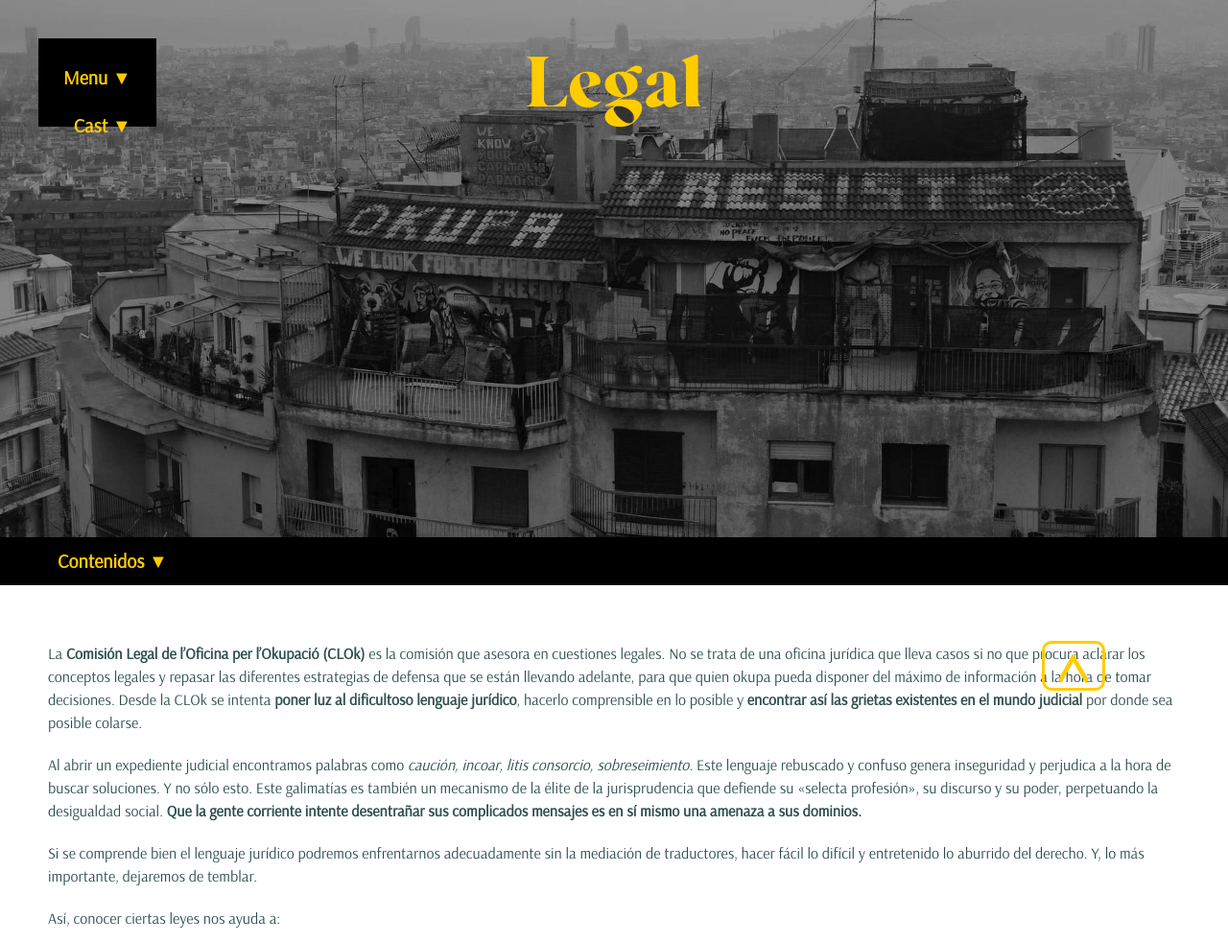
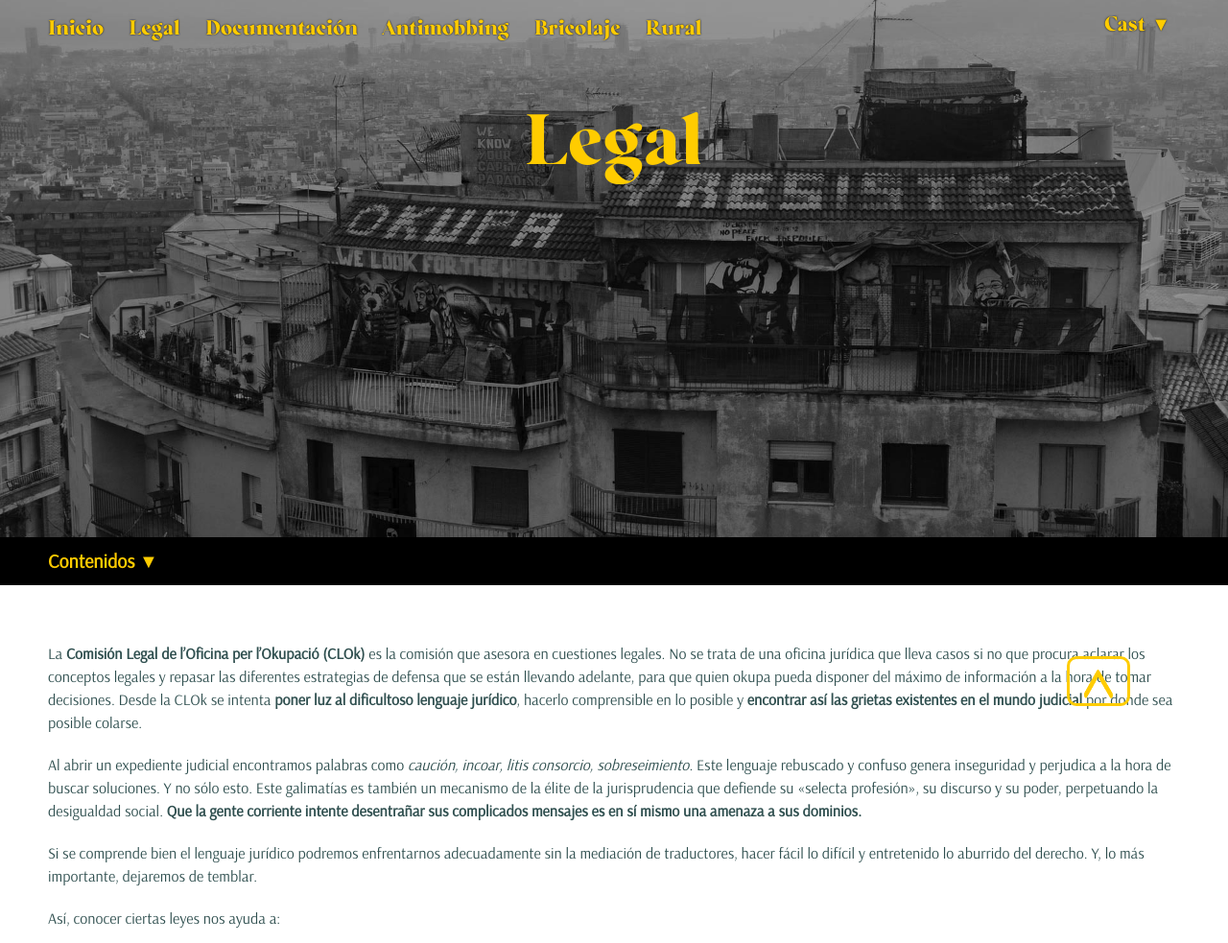
Before and after one commit to nada-no/ofiok, a plain HTML site: page legal.html in a window 1280 px wide. Shown: the top 983 px of the page at 96% size. Drawn offline with Linux system fonts and the light colour scheme.

Commit message:
terminada excepto video

```diff
--- a/legal.html
+++ b/legal.html
@@ -14,8 +14,18 @@
 <body>
     <header>
         <nav>
+            <div id="navgran">
+
+                <div><a href="index.html">Inicio</a></div>
+
+                <div><a href="#">Legal</a></div>
+                <div><a href="#">Documentación</a></div>
+                <div><a href="#">Antimobbing</a></div>
+                <div><a href="#">Bricolaje</a></div>
+                <div><a href="#">Rural</a></div>
+                </div>
             <div id="navbar">
-                <img id="logo" src="images/okupa-logo.png" width="100px">
+
                 <p id="menu">Menu ▼</p>
                 <div class="desplega" id="menucont" style="display: none;">
                     <div>
@@ -34,11 +44,11 @@
                         <p><a href="#">Bricolaje</a></p>
                     </div>
                     <div>
-                        <p><a href="#">Legal</a></p>
+                        <p><a href="#">Rural</a></p>
                     </div>
                 </div>
             </div>
-            <div>
+            <div id="langbar">
                 <p id="lang">Cast ▼</p>
                 <div class="desplega" id="langcont" style="display: none;">
                     <div>
@@ -853,7 +863,7 @@
     </main>
 
     <footer>
-        <p>Oficina por la Okupación de Karcelona 2020</p>
+        <img src="images/okupa-logo.png" width="60px"><p>Oficina por la Okupación de Karcelona 2020</p>
     </footer>
 
     <script src="ofi.js"></script>
--- a/style.css
+++ b/style.css
@@ -278,6 +278,10 @@ a:visited{
 
 }
 
+footer *{
+    display: inline-block;
+}
+
 form {
     padding-top: 5vw;
     padding-bottom: 5vw;
--- a/styles_content.css
+++ b/styles_content.css
@@ -155,9 +155,7 @@ table {
     float: left;
 }
 
-#logo{
-    display: none;
-}
+
 
 #lang{
     float: right;
@@ -196,8 +194,8 @@ table {
     border: 3px solid #ffcc00;
     position: fixed;
     z-index: 500;
-    bottom: 10vh;
-    right: 10vw;
+    bottom: 8vh;
+    right: 8vw;
     border-radius: 10px 10px 10px 10px;
 -moz-border-radius: 10px 10px 10px 10px;
 -webkit-border-radius: 10px 10px 10px 10px;
@@ -245,7 +243,7 @@ p,ul,ol,quote{
 
 
 h1,h2{
-    padding-top: 40px;
+    padding-top: 100px;
 }
 
 h2{
@@ -273,7 +271,7 @@ ul{
     display: block;
     background-color: black;
     color: #ffcc00;
-   padding-left: 50px;
+   padding-left: 40px;
     cursor: pointer;
     font-size: 20px;
 }
@@ -296,6 +294,7 @@ nav:hover{
 #contenido{
     display: none;
     font-size: 16px;
+    padding: 0;
 
 }
 
@@ -369,17 +368,76 @@ main{
     padding-right: 40px;
 }
 
+#navgran{
+    display:none;
+}
+
+footer *{
+    display: inline-block;
+}
+
+footer{
+     background-color: rgb(26, 26, 26);
+    color: rgb(64, 64, 64);
+    font-family: arsenal, sans-serif;
+    padding: 2vw;
+    padding-top: 5vw;
+}
+
 @media only screen and (min-width: 700px) {
 
 
 nav{
     position: fixed;
-    margin: 40px;
+   padding: 0;
     z-index: 200;
+    background-color: transparent;
+    font-weight: normal;
+    display: block;
+    width: 100%;
+           font-size: 20px;
+    font-family: regato, serif;
+            text-shadow: 0px 0px 2px black;
+
 
 }
 
+    #navbar{
+        display:none;
+    }
 
+    #langbar{
+        float:right;
+        margin-right: 50px;
+    }
 
+    #navgran{
+        float:left;
+        margin-left: 50px;
+        padding: 0;
+        display: block;
+
+    }
+
+    #navgran div{
+        display: inline-block;
+        padding: 16px;
+        padding-left: 0;
+        padding-right: 20px;
+    }
+
+    #navgran div:hover{
+        text-decoration: underline;
+    }
+
+    .desplega{
+        width: 200px;
+    }
+
+    button{
+        width: 300px;
+        display: inline-block;
+        margin-right: 15px;
+    }
 
 }
```
Also changed, not shown: index.html (+1 -1 lines), 2 other files.
